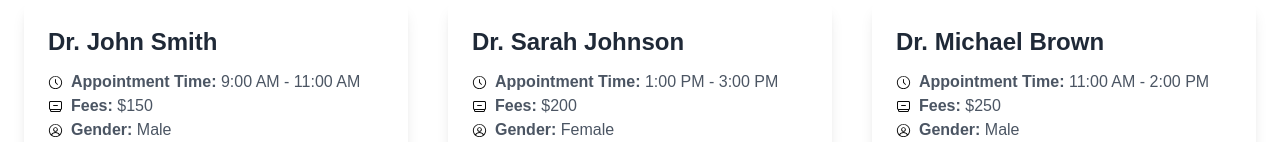
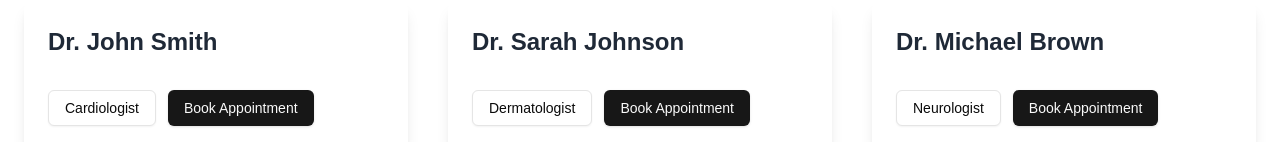
Before and after one commit to Muhammadkashif20/Doctor-Appointment-Website-FullStack, a Next.js app: page / in a window 1280 px wide. Shown: the part 658-800 px from the top of the page. Built offline with nearby package versions, Linux system fonts and the light colour scheme.

Commit message:
Working On Book Appointment Page with Functionality & User Interface UI

```diff
--- /dev/null
+++ b/src/app/SeeDoctors/[id]/page.js
@@ -0,0 +1,7 @@
+export default function DoctorDetails({params}) {
+return(
+    <div>
+        <h1>Doctor Details {params}</h1>
+    </div>
+)
+}
--- a/src/components/DoctorCards.jsx
+++ b/src/components/DoctorCards.jsx
@@ -38,6 +38,7 @@ const DoctorList = ({isHome}) => {
     return (
       <div className="bg-white rounded-lg shadow-lg p-6  w-full sm:w-1/3 md:w-[24rem] mt-4 ">
          <h2 className="text-2xl font-bold text-gray-800 mb-3">{doctor.name}</h2>
+        {!isHome && <div>
          <div className="flex items-center gap-2">
          <ClockIcon/>
          <p className="text-gray-600 "><strong>Appointment Time:</strong> {doctor.appointmentTime}</p>
@@ -54,12 +55,16 @@ const DoctorList = ({isHome}) => {
          <PlusIcon/>
          <p className="text-gray-600"><strong>Hospital:</strong> {doctor.hospital}</p>
  </div>
+        </div>
+        }
+
         <div className="flex gap-3">
           <Button variant='outline' className="mt-5">
-
           {doctor.categories}
           </Button>
+          <Link href={`/SeeDoctors ${doctorsInfoWithPatients.id}`}>
           <Button className="mt-5 ">Book Appointment</Button>
+          </Link>
         </div>
       </div>
     )
```
Lines whose indentation alone changed are shown as unchanged.
